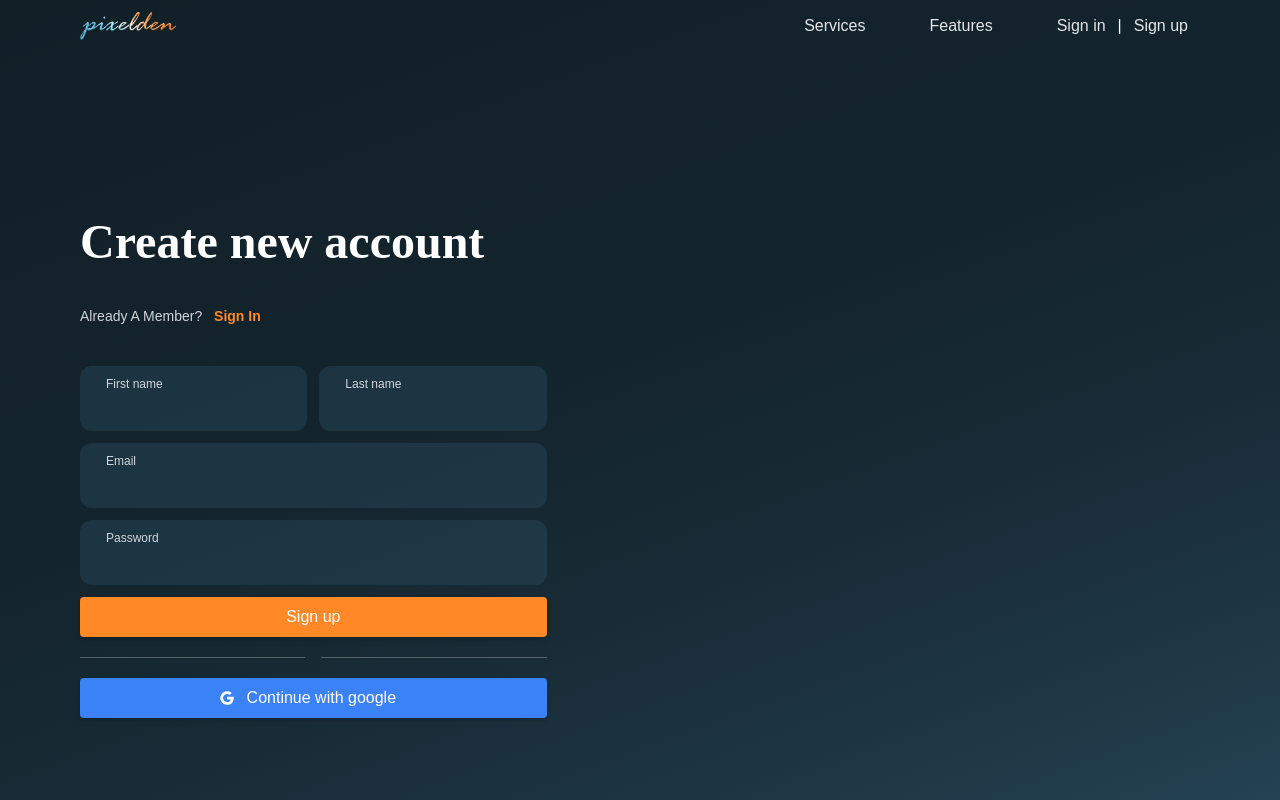
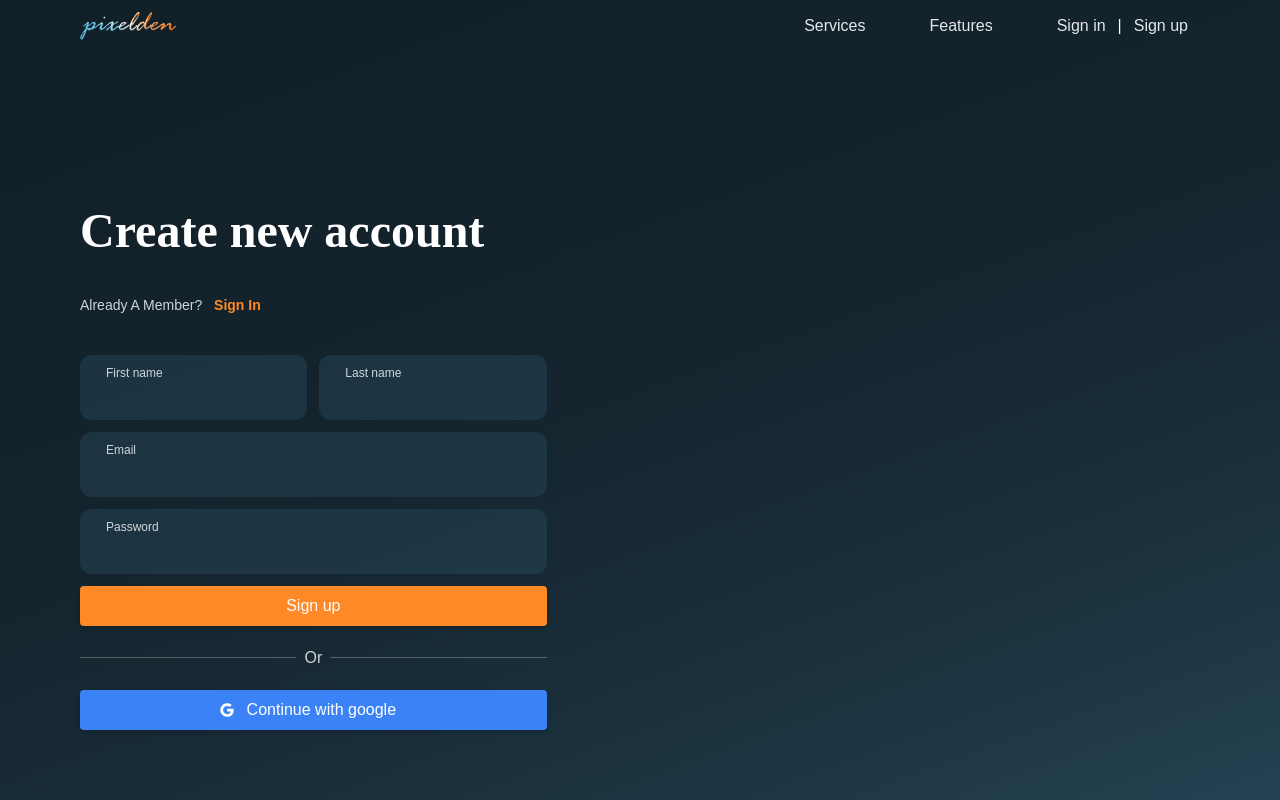
Before and after one commit to meraf00/pixel-den, a React (Create React App) app: page /signup in a window 1280 px wide. Shown: the top 800 px of the page. Built offline with nearby package versions, Linux system fonts and the light colour scheme; no server answers.

Commit message:
fix: remove footer from the page

```diff
--- a/src/pages/HomePage.jsx
+++ b/src/pages/HomePage.jsx
@@ -3,7 +3,6 @@ import { SearchBar, CategoriesTab, SlideShow } from "features/home/";
 import { Card } from "features/work";
 import { homeImages } from "assets/home";
 import { ButtonFilled } from "components/Button";
-import Footer from "layout/Footer";
 
 export default function HomePage() {
   return (
@@ -45,8 +44,6 @@ export default function HomePage() {
           <ButtonFilled>Load more</ButtonFilled>
         </div>
       </section>
-
-      <Footer />
     </>
   );
 }
--- a/src/pages/SignupPage.jsx
+++ b/src/pages/SignupPage.jsx
@@ -63,7 +63,7 @@ export default function SignupPage() {
           <div className="flex flex-col gap-5">
             <ButtonFilled onClick={handleSubmit}>Sign up</ButtonFilled>
 
-            <Separator text="Or" />
+            <Separator>Or</Separator>
 
             <ButtonFilled className="bg-blue-500 hover:bg-blue-700">
               <GoogleOutlined />
```
